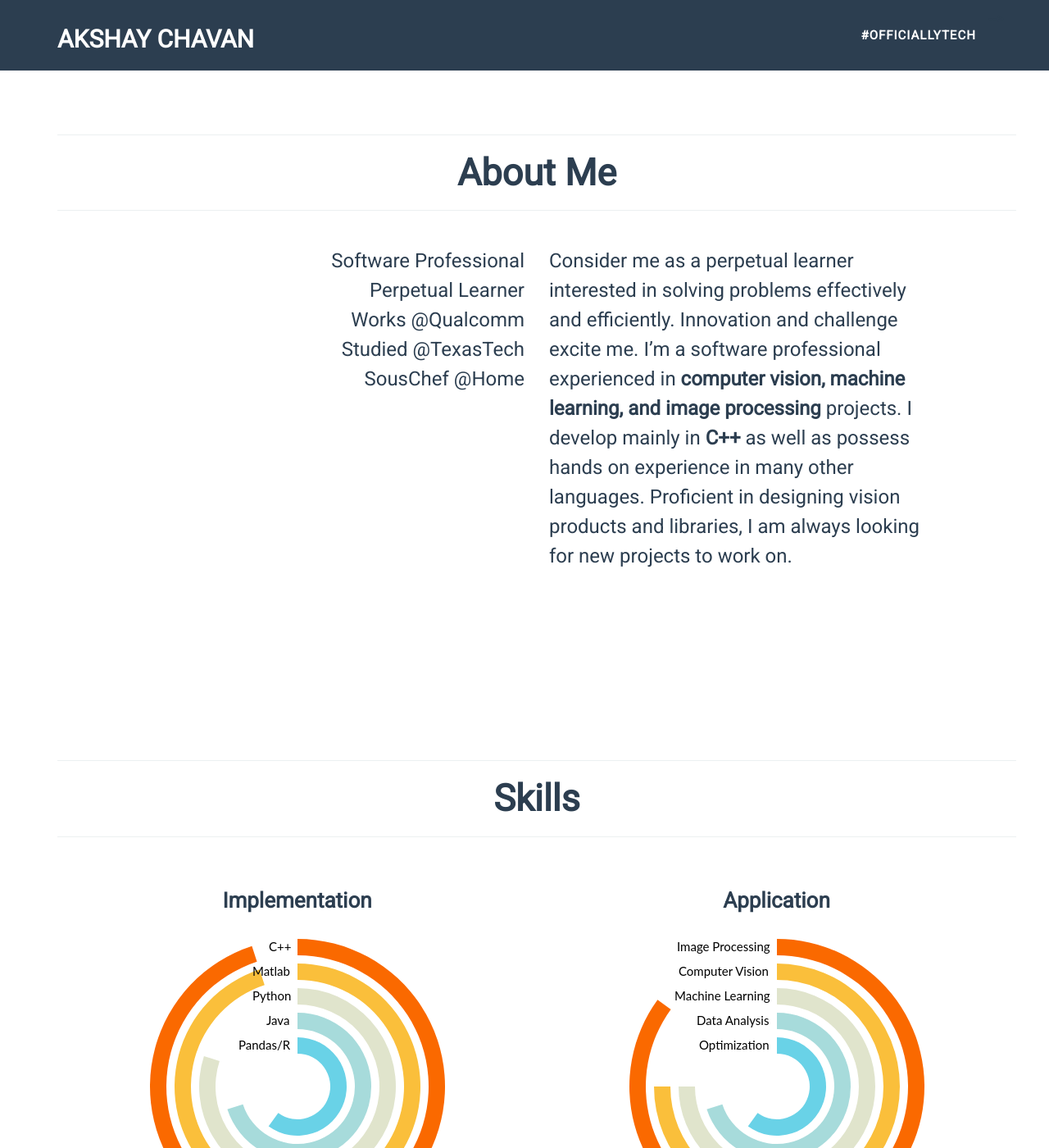
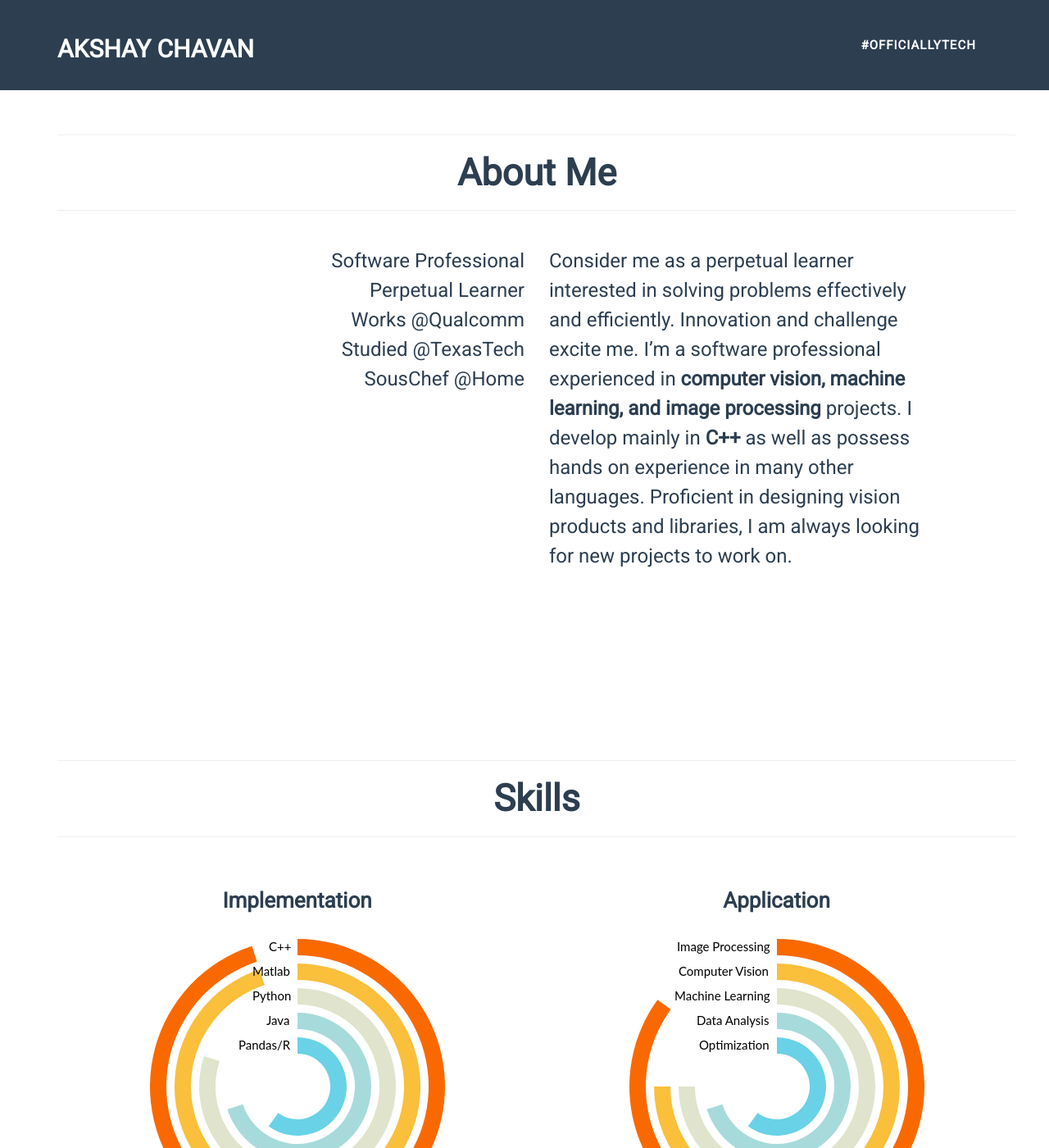
Before and after one commit to arccoder/arccoder.github.io, a Jekyll site: the page built from index.html, in a window 1280 px wide and 1400 px high. Shown: the whole window at 82% size. Built offline with Jekyll 4.4.1, drawn with Linux system fonts in a browser that asks for light colours; nearby versions of some CDN libraries; some web fonts are replaced.

Commit message:
Update freelancer.css

```diff
--- a/css/freelancer.css
+++ b/css/freelancer.css
@@ -127,7 +127,7 @@ header .intro-text .skills {
 
 @media(min-width:768px) {
     .navbar-fixed-top {
-        padding: 13px 0;
+        padding: 25px 0;
         -webkit-transition: padding .3s;
         -moz-transition: padding .3s;
         transition: padding .3s;
```
